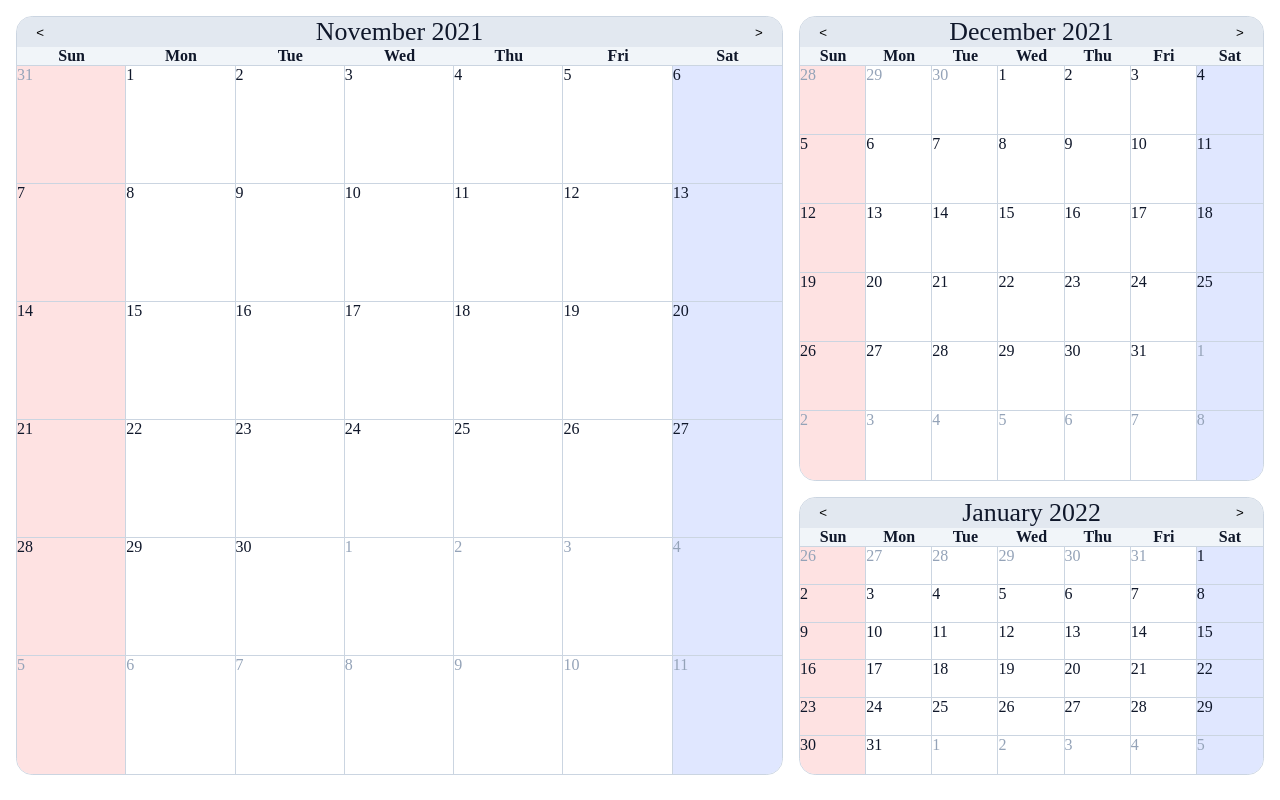
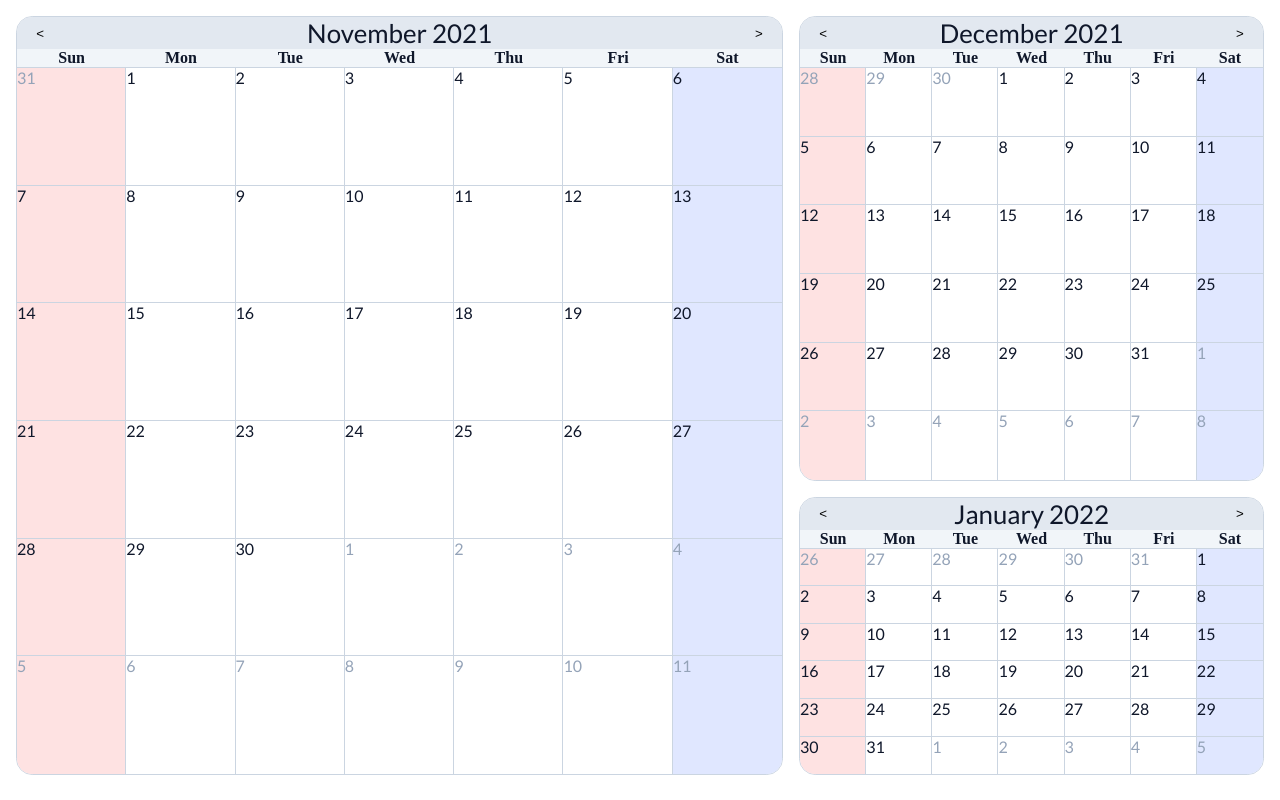
Before and after one commit to sakkke/sparkplan, a Svelte app: page / in a window 1280 px wide. Built offline with nearby package versions, Linux system fonts and the light colour scheme.

Commit message:
change font

```diff
--- a/src/App.svelte
+++ b/src/App.svelte
@@ -1,4 +1,5 @@
 <script>
+  import '@fontsource/lato'
   import { fly } from 'svelte/transition'
 
   class Calendar {
@@ -234,6 +235,7 @@
   }
 
   .calendar-date {
+    font-family: Lato;
   }
 
   .calendar-date-border-bottom {
@@ -263,6 +265,7 @@
   .calendar-head {
     background-color: var(--gray-200);
     display: flex;
+    font-family: Lato;
     font-size: 1.618em;
   }
 
```
